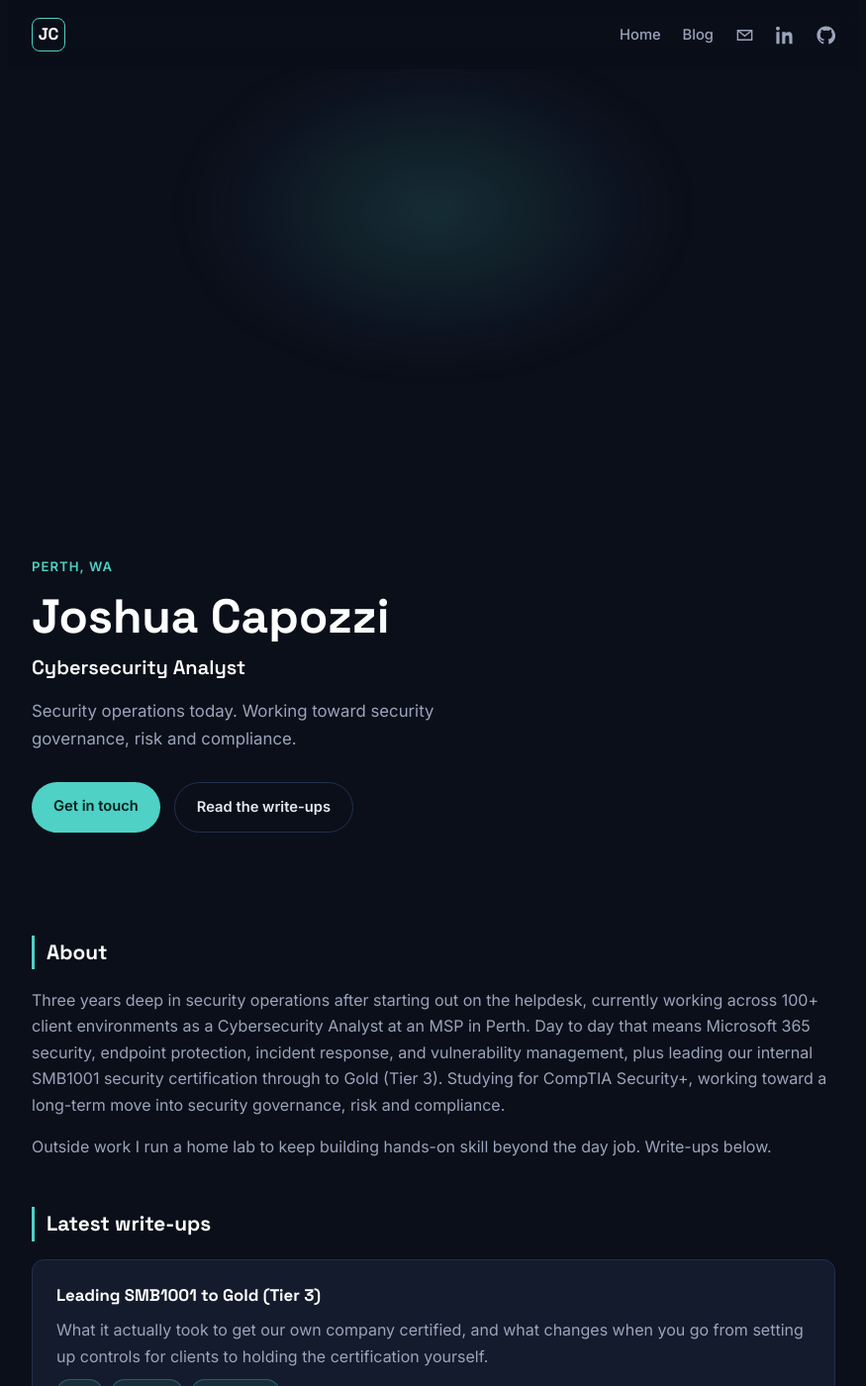
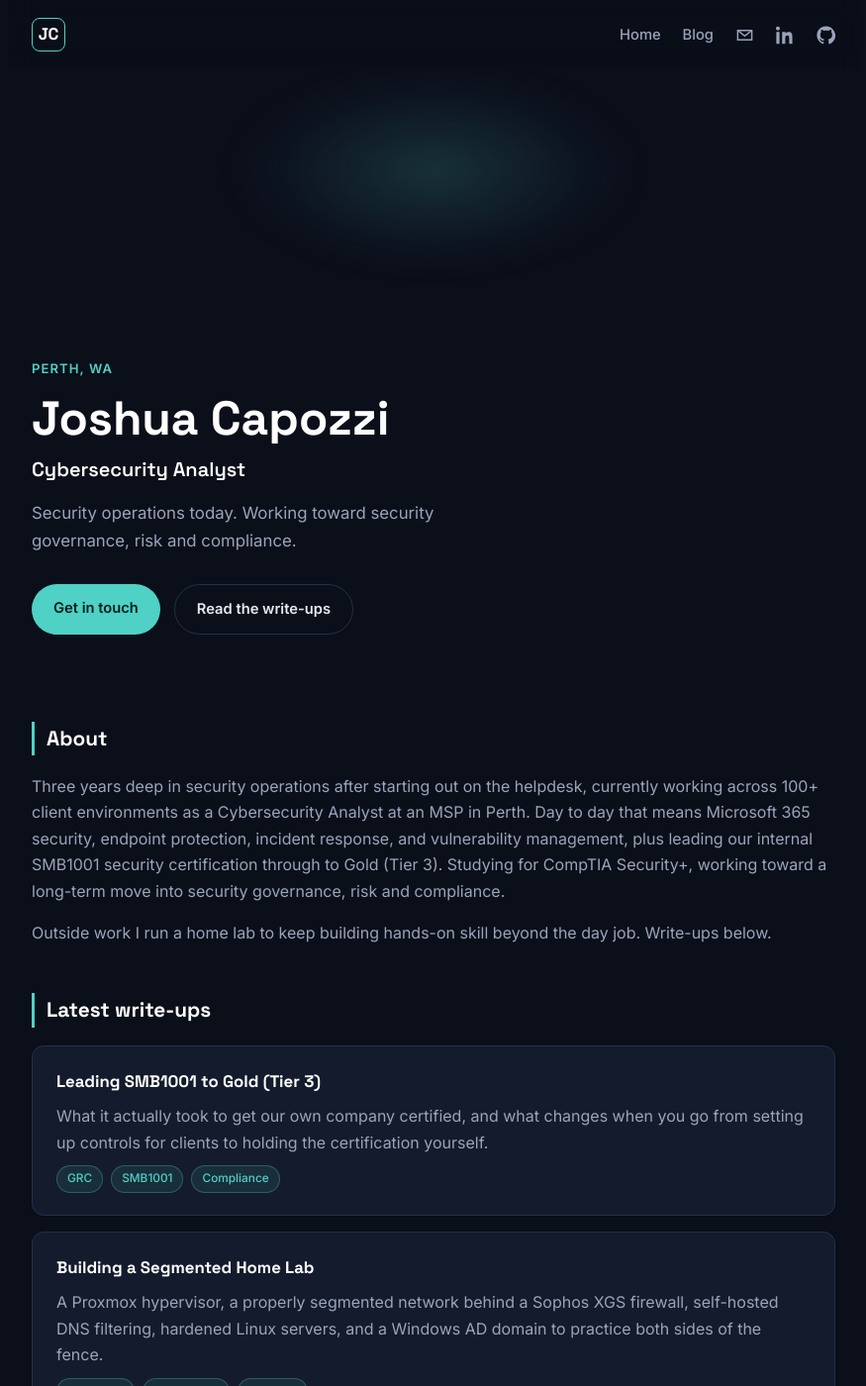
Before and after one commit to JoshCapoz/joshcapoz.github.io, a Jekyll site: the page built from index.html, in a window 1280 px wide and 1400 px high. Shown: the whole window at 99% size, without its empty margins (202-1077 px from the left). Built offline with Jekyll 4.4.1, drawn with Linux system fonts in a browser that asks for light colours.

Commit message:
Add files via upload

```diff
--- a/assets/css/style.css
+++ b/assets/css/style.css
@@ -88,18 +88,18 @@ a:hover { text-decoration: underline; }
 /* Hero */
 .hero {
   position: relative;
-  padding: 72px 0 56px;
+  padding: 32px 0 40px;
   overflow: hidden;
 }
 
 .hero-glow {
   position: absolute;
-  top: -140px;
+  top: -60px;
   left: 50%;
   transform: translateX(-50%);
-  width: 640px;
-  height: 420px;
-  background: radial-gradient(closest-side, rgba(79,209,197,0.16), rgba(31,56,100,0.10) 60%, transparent 80%);
+  width: 520px;
+  height: 260px;
+  background: radial-gradient(closest-side, rgba(79,209,197,0.18), rgba(31,56,100,0.10) 60%, transparent 80%);
   filter: blur(10px);
   pointer-events: none;
   z-index: 0;
```
